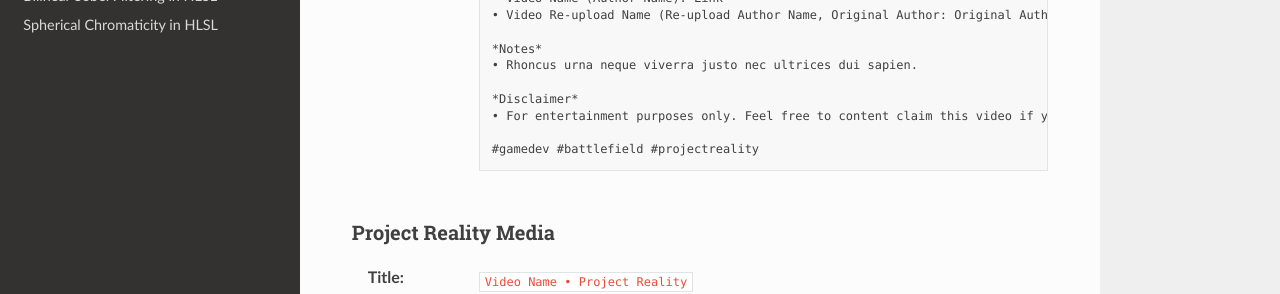
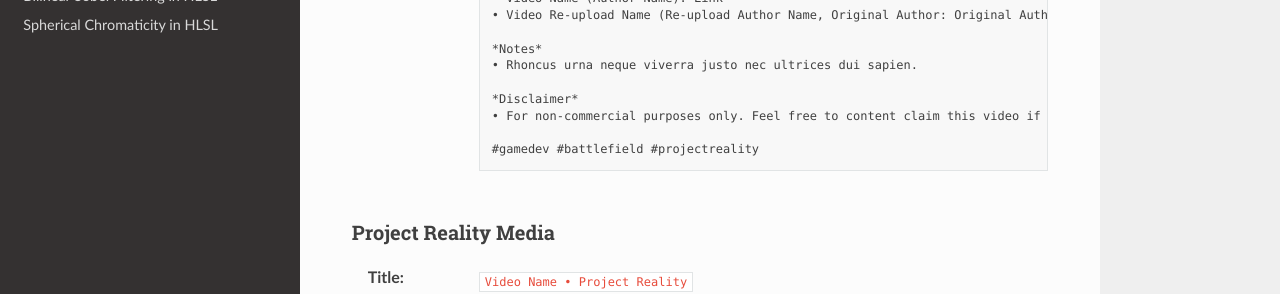
Before and after one commit to papadanku/papadanku.github.io, a Sphinx documentation site: the page built from docs/source/social/youtube.rst, in a window 1280 px wide and 1400 px high, scrolled down 1756 px. Shown: the part 789-1083 px from the top of the window. Built offline with Sphinx 7.4.7 and the Read the Docs theme 2.0.0, drawn with Linux system fonts in a browser that asks for light colours; some of the changed text lies outside the part shown.

Commit message:
Updated disclaimer

```diff
--- a/docs/source/social/youtube.rst
+++ b/docs/source/social/youtube.rst
@@ -87,7 +87,7 @@ Generic
       • Rhoncus urna neque viverra justo nec ultrices dui sapien.
 
       *Disclaimer*
-      • For entertainment purposes only. Feel free to content claim this video if you are the song's owner.
+      • For non-commercial purposes only. Feel free to content claim this video if you are the song's owner.
 
       #hashtag1 #hashtag2 #hashtag3
 
@@ -140,7 +140,7 @@ Project Reality Devlogs
       • Rhoncus urna neque viverra justo nec ultrices dui sapien.
 
       *Disclaimer*
-      • For entertainment purposes only. Feel free to content claim this video if you are the song's owner.
+      • For non-commercial purposes only. Feel free to content claim this video if you are the song's owner.
 
       #gamedev #battlefield #projectreality
 
@@ -193,7 +193,7 @@ Project Reality Media
       • Rhoncus urna neque viverra justo nec ultrices dui sapien.
 
       *Disclaimer*
-      • For entertainment purposes only. Feel free to content claim this video if you are the song's owner.
+      • For non-commercial purposes only. Feel free to content claim this video if you are the song's owner.
 
       #battlefield #projectreality
 
```
